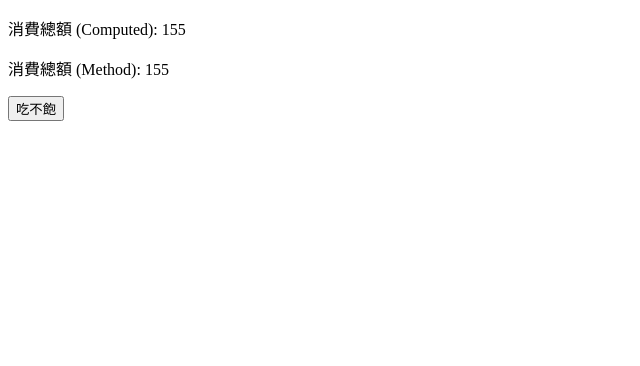
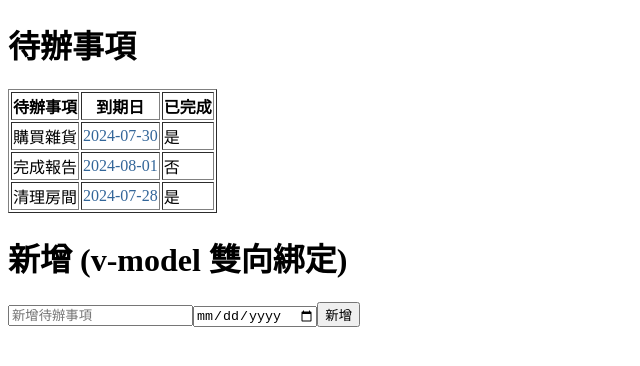
Before and after one commit to dpi627/HexVueHw01, a Vue app: page / in a window 1280 px wide. Shown: the top 366 px of the page, without its empty margins (0-640 px from the left). Built offline with nearby package versions, Linux system fonts and the light colour scheme.

Commit message:
feat: 新增待辦事項功能
- 新增待辦事項的顯示與新增功能
- 使用 v-model 實現雙向綁定
- 格式化到期日以改善顯示效果

```diff
--- /dev/null
+++ b/src/AppModel.vue
@@ -0,0 +1,57 @@
+<template>
+    <h1>待辦事項</h1>
+    <table border="1">
+      <thead>
+        <tr>
+          <th>待辦事項</th>
+          <th>到期日</th>
+          <th>已完成</th>
+        </tr>
+      </thead>
+      <tbody>
+        <tr v-for="todo in todos" :key="todo.name">
+          <td v-text="todo.name"></td>
+          <td v-html="formatDueDate(todo.dueDate)"></td>
+          <td>{{ todo.completed ? '是' : '否' }}</td>
+        </tr>
+      </tbody>
+    </table>
+
+    <h1>新增 (v-model 雙向綁定)</h1>
+    <div>
+      <input v-model="newTodoName" placeholder="新增待辦事項" />
+      <input v-model="newTodoDueDate" type="date" />
+      <button @click="addTodo">新增</button>
+    </div>
+</template>
+
+<script setup>
+import { ref, computed } from 'vue';
+
+const todos = ref([
+  { name: '購買雜貨', dueDate: '2024-07-30', completed: true },
+  { name: '完成報告', dueDate: '2024-08-01', completed: false },
+  { name: '清理房間', dueDate: '2024-07-28', completed: true }
+]);
+
+const newTodoName = ref('');
+const newTodoDueDate = ref('');
+
+// 格式化到期日（模擬 HTML 渲染）
+const formatDueDate = (date) => {
+  return `<span style="color: #336699;">${date}</span>`;
+};
+
+// 新增待辦事項
+const addTodo = () => {
+  if (newTodoName.value && newTodoDueDate.value) {
+    todos.value.push({
+      name: newTodoName.value,
+      dueDate: newTodoDueDate.value,
+      completed: false,
+    });
+    newTodoName.value = '';
+    newTodoDueDate.value = '';
+  }
+};
+</script>
--- a/src/main.js
+++ b/src/main.js
@@ -1,5 +1,5 @@
 import { createApp } from 'vue'
 // import './style.css'
-import App from './AppComputed.vue'
+import App from './AppModel.vue'
 
 createApp(App).mount('#app')
```
